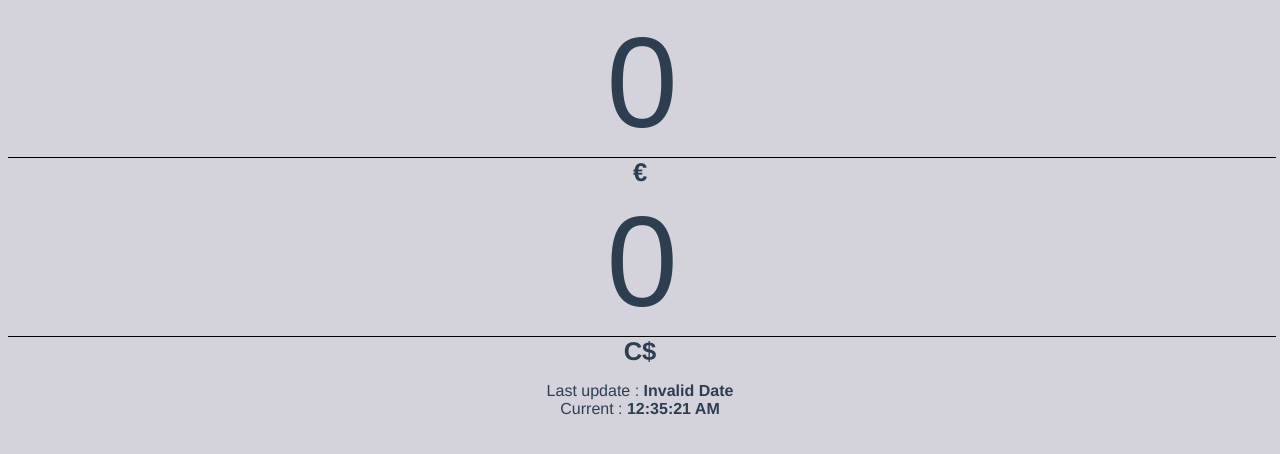
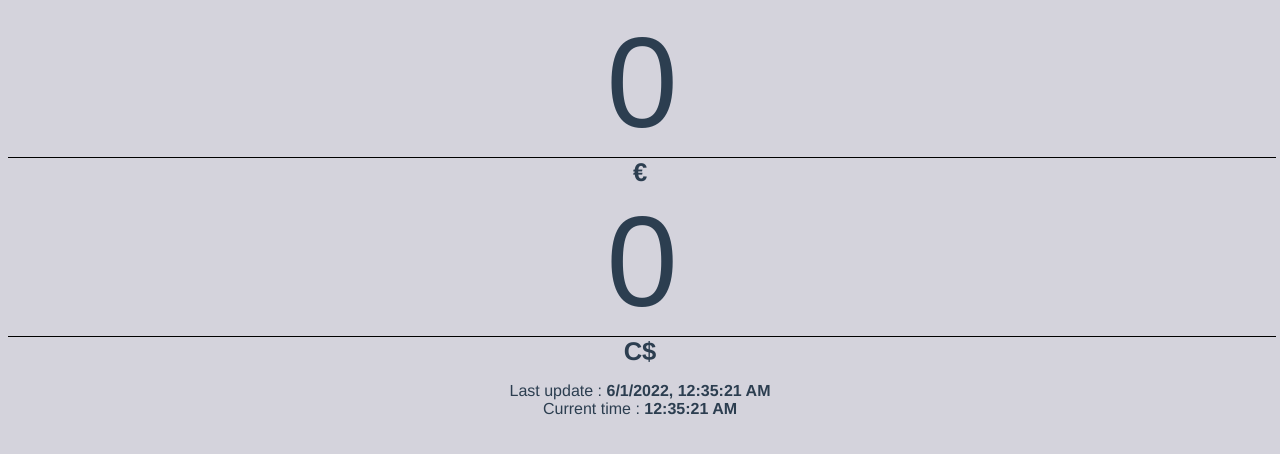
Before and after one commit to quentin-aslan/moneyConverter, a Vue app: page / in a window 1280 px wide. Shown: the top 454 px of the page. Built offline with nearby package versions, Linux system fonts and the light colour scheme; no server answers.

Commit message:
Change props name dateUpdate to lastUpdate and fixbug + edit README.md + Create some functions

```diff
--- a/src/components/LastUpdateMsg.vue
+++ b/src/components/LastUpdateMsg.vue
@@ -1,13 +1,18 @@
 <template>
   <p>
-    Last update : <strong>{{new Date(parseInt(dateUpdate)).toLocaleString()}}</strong> <br> Current : <strong>{{new Date().toLocaleTimeString()}}</strong>
+    Last update : <strong>{{getDate().toLocaleString()}}</strong> <br> Current time : <strong>{{new Date().toLocaleTimeString()}}</strong>
   </p>
 </template>
 
 <script>
 export default {
   name: "LastUpdateMsg",
-  props: ["dateUpdate"],
+  props: ["lastUpdate"],
+  methods: {
+    getDate() {
+      return new Date(parseInt(this.lastUpdate));
+    }
+  }
 }
 </script>
 
--- a/src/components/converter.vue
+++ b/src/components/converter.vue
@@ -1,7 +1,7 @@
 <template>
   <input ref="inputEur" class="input" type="text" v-model="inputEUR" @keyup="eurChange" @focus="deleteValue"><span class="devise">€</span>
   <input class="input" type="text" v-model="inputCA" @keyup="dollardChange" @focus="deleteValue"><span class="devise">C$</span>
-  <LastUpdateMsg :lastUpdate="dateUpdate"/>
+  <LastUpdateMsg :lastUpdate="lastUpdate" />
 </template>
 
 <script>
@@ -20,7 +20,7 @@ export default {
       inputCA: 0,
       EURtoCA: 1.36,
       CAtoEUR: 0.73,
-      dateUpdate: 0
+      lastUpdate: 0
     }
   },
   mounted() {
@@ -38,19 +38,18 @@ export default {
         this.CAtoEUR = localStorage.getItem("CAtoEUR");
       }
 
-      if(localStorage.getItem("dateUpdate")) {
-        this.dateUpdate = localStorage.getItem("dateUpdate");
+      if(localStorage.getItem("lastUpdate")) {
+        this.lastUpdate = localStorage.getItem("lastUpdate");
       }
     },
 
     async updateMoneys() {
       const oneDay = 86400000;
-      const diff = Date.now() - this.dateUpdate;
+      const diff = Date.now() - this.lastUpdate;
       console.log(`Difference: ${diff} ms 24h: ${oneDay} ms`);
-      if((Date.now() - this.dateUpdate) > oneDay) {
-        console.log("Update !");
-        this.dateUpdate = Date.now();
-        localStorage.setItem("dateUpdate", this.dateUpdate);
+      if((Date.now() - this.lastUpdate) > oneDay) {
+        this.lastUpdate = Date.now();
+        localStorage.setItem("lastUpdate", this.lastUpdate);
         await this.getEURtoCA();
         await this.getCAtoEUR();
         console.log(`EUR to CA: ${this.EURtoCA}`);
```
Also changed, not shown: 2 other files (tests, documents, lock files or other folders).
